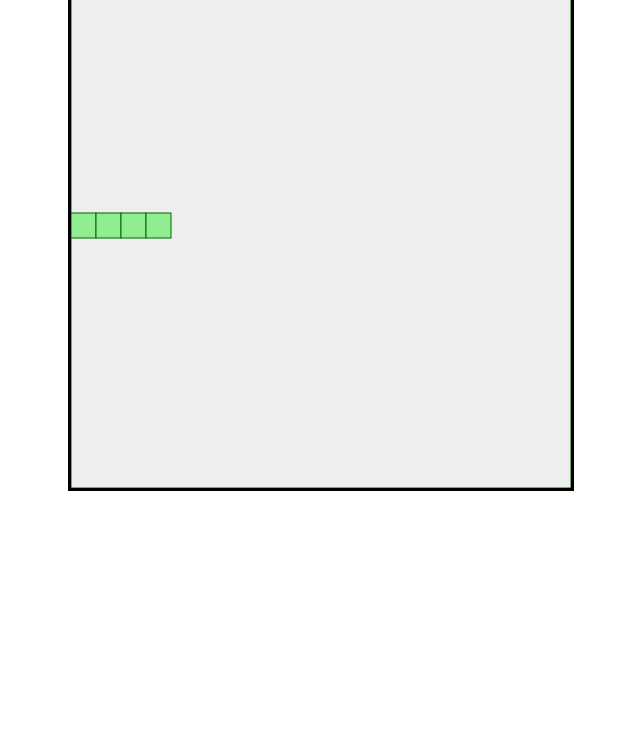
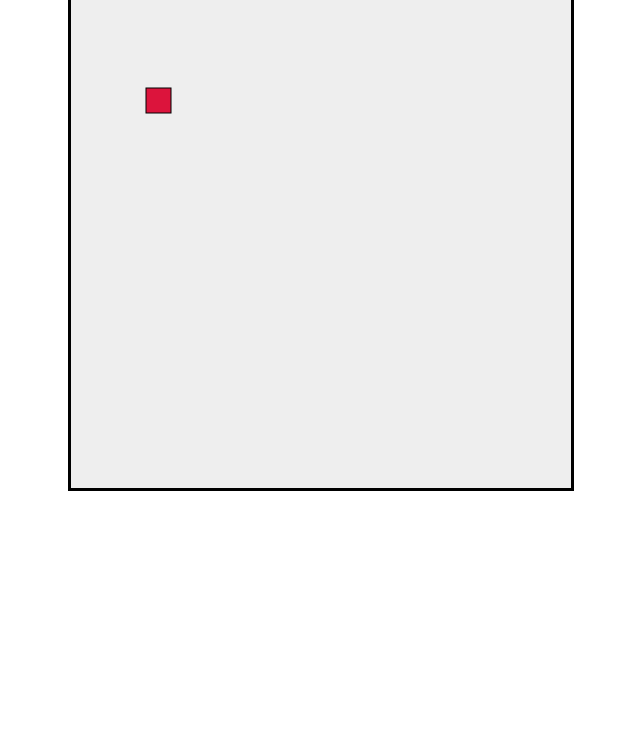
Before and after one commit to JJJohansson/snake, a plain HTML site: page index.html in a window 1280 px wide. Shown: the part 67-800 px from the top of the page, without its empty margins (319-959 px from the left). Drawn offline with Linux system fonts and the light colour scheme.

Commit message:
random food location spawning works

```diff
--- a/index.html
+++ b/index.html
@@ -20,11 +20,6 @@
     </div>
 
     <script src="script.js"></script>
-    <script>
-        window.onload = function() {
-            document.getElementById("canvas").focus();
-        };
-    </script>
 </body>
 
 </html>
--- a/script.js
+++ b/script.js
@@ -6,8 +6,9 @@
     - steer the snake (DONE)
     - handle border collision (DONE)
     - make the snake move on itself (DONE)
+    - add food on random spot (DONE)
+      - make sure that the food does not spawn on the snake
     - handle snake colliding with itself
-    - add food on random spot
     - make the snake longer after eating food
       - food reappears after eating
     - game winning/losing conditions
@@ -18,7 +19,29 @@
 const canvas = document.getElementById('canvas');
 const ctx = canvas.getContext('2d');
 let snake = [{x:225,y:225}, {x:250,y:225}, {x:275,y:225}, {x:300,y:225}];
+let food = {};
 let direction = 'left';
+let gameStarted = false;
+
+function startGame() {
+    drawSnake();
+    setInterval(() => move(), 400);
+
+    document.getElementById("canvas").focus();
+}
+
+function spawnFood() {
+    const x_axis = Math.round(Math.floor(Math.random() * canvas.width) / 25) * 25;
+    const y_axis = Math.round(Math.floor(Math.random() * canvas.height) / 25) * 25;
+    food = {x:x_axis, y:y_axis};
+    ctx.fillStyle = '#DC143C';
+    ctx.strokestyle = '#DDA0DD';
+    ctx.fillRect(food.x, food.y, 25, 25);
+    ctx.strokeRect(food.x, food.y, 25, 25);
+
+    console.log(food);
+}
+spawnFood();
 
 function drawSnake() {
     for (const trail of snake) {
@@ -28,7 +51,6 @@ function drawSnake() {
         ctx.strokeRect(trail.x, trail.y, 25, 25);
     }
 }
-drawSnake();
 
 function clear() {
     ctx.fillStyle = "#eeeeee";
@@ -37,9 +59,7 @@ function clear() {
     ctx.strokeRect(0, 0, canvas.width, canvas.height);
 }
 
-window.addEventListener('keydown', (event) => changeDirection(event));
-
-setInterval(() => move(), 400);
+window.addEventListener('keydown', (event) => handleKeyPress(event));
 
 function move() {
     switch(direction) {
@@ -82,7 +102,8 @@ function move() {
     }
 }
 
-function changeDirection(event) {
+function handleKeyPress(event) {
+    console.log(event)
     switch(event.key) {
         case 'ArrowUp':
             if (direction === 'up' || direction === 'down') break;
@@ -104,6 +125,12 @@ function changeDirection(event) {
             direction = 'right';
             break;
 
+        case 'Enter':
+            if (gameStarted) break;
+            startGame();
+            gameStarted = true;
+            break;
+
         default:
             break;
     }
```
